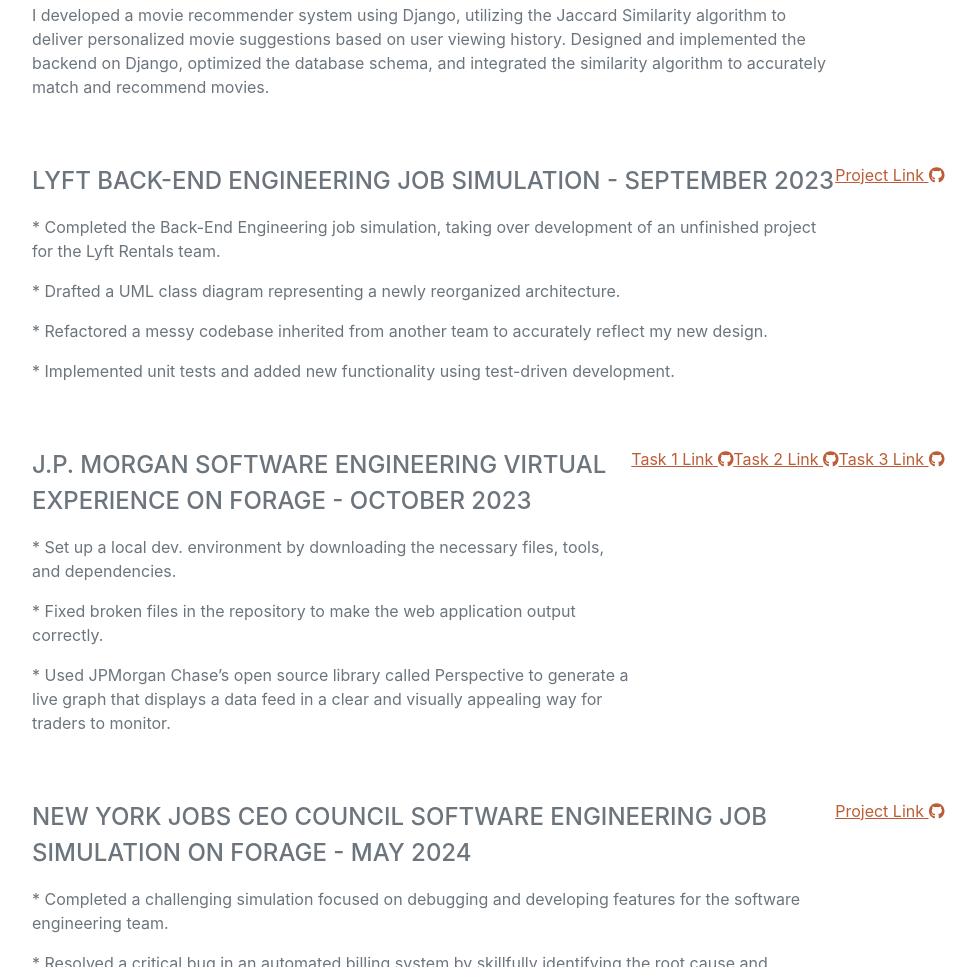
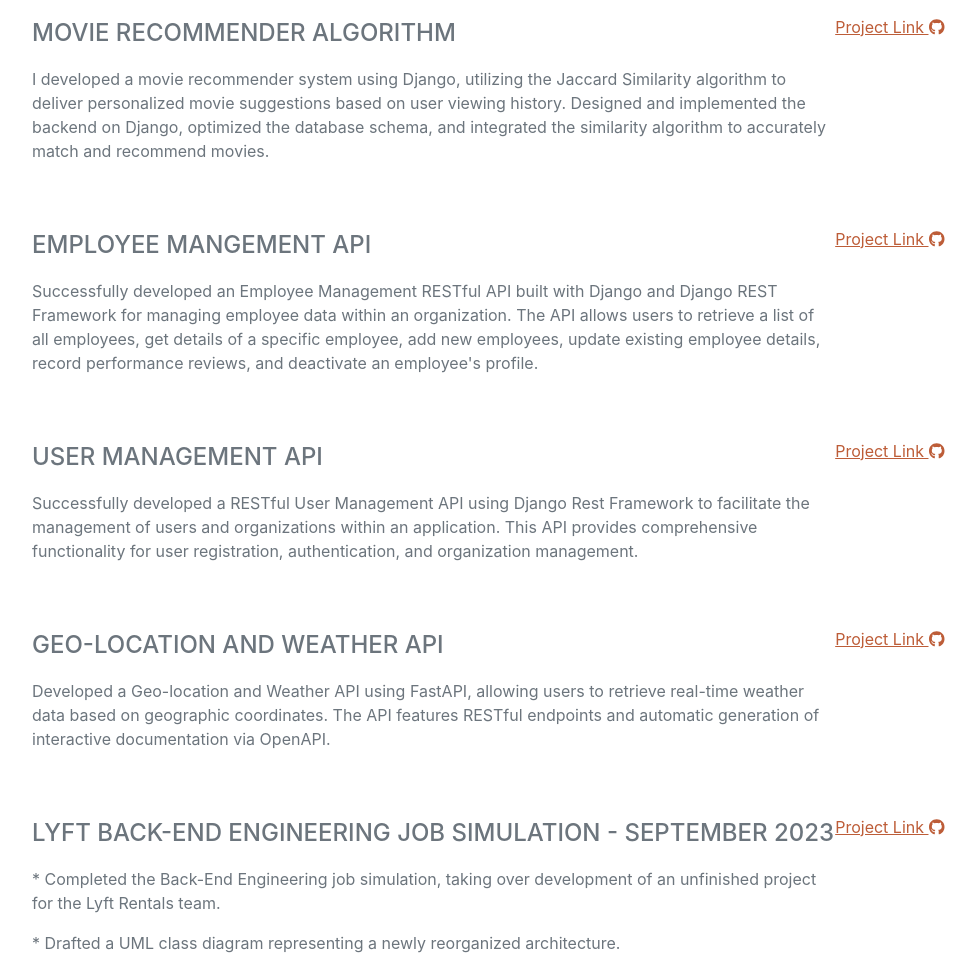
Before and after one commit to Samilincoln/Sam-Portfolio, a plain HTML site: page index.html in a window 1280 px wide. Shown: the part 2498-3465 px from the top of the page, without its empty margins (288-1264 px from the left). Drawn offline with nearby package versions, Linux system fonts and the light colour scheme; a web font is replaced by a local one.

Commit message:
Update index.html

```diff
--- a/index.html
+++ b/index.html
@@ -64,7 +64,9 @@
                         <div class="flex-grow-1">
                             <h3 class="mb-0">Back-End Intern</h3>
                             <div class="subheading mb-3">Internpulse</div>
-                            <p>Bring to the table win-win survival strategies to ensure proactive domination. At the end of the day, going forward, a new normal that has evolved from generation X is on the runway heading towards a streamlined cloud solution. User generated content in real-time will have multiple touchpoints for offshoring.</p>
+                            <p>Built a User Management API with Django Rest Framework and Flask</p>
+                            <p>Bulit an Employee Management Framework with employee performance rating and organization management features</p>
+                            <p>Collaborated on a real estate web application, akin to a greenhouse concept, using Django for the backend. My role involved working closely with the development team to design and implement features that facilitated property listings, searches, and user interactions.</p>
                         </div>
                         <div class="flex-shrink-0"><span class="text-primary">August 2024 - Present</span></div>
                     </div>
@@ -72,7 +74,9 @@
                         <div class="flex-grow-1">
                             <h3 class="mb-0">Back-End Intern</h3>
                             <div class="subheading mb-3">HNG11 Internship</div>
-                            <p>Bring to the table win-win survival strategies to ensure proactive domination. At the end of the day, going forward, a new normal that has evolved from generation X is on the runway heading towards a streamlined cloud solution. User generated content in real-time will have multiple touchpoints for offshoring.</p>
+                            <p>Built a Geo-location and weather API with FastAPI</p>
+                            <p>Bulit an Employee Management Framework with employee performance rating and organization management features.</p>
+                            <p>Collaborated with a team of 4 to design and implement the database of an AI image generator webapp</p>
                         </div>
                         <div class="flex-shrink-0"><span class="text-primary">July 2024 - August 2024</span></div>
                     </div>
@@ -80,7 +84,7 @@
                         <div class="flex-grow-1">
                             <h3 class="mb-0">Back-End Intern</h3>
                             <div class="subheading mb-3">Binacode</div>
-                            <p>Bring to the table win-win survival strategies to ensure proactive domination. At the end of the day, going forward, a new normal that has evolved from generation X is on the runway heading towards a streamlined cloud solution. User generated content in real-time will have multiple touchpoints for offshoring.</p>
+                            <p>Collaborated with other back-end interns to implement the backend of a Movie Streaming app.</p>
                         </div>
                         <div class="flex-shrink-0"><span class="text-primary">June 2024 - August 2024</span></div>
                     </div>
@@ -112,6 +116,27 @@
                             <p>I developed a movie recommender system using Django, utilizing the Jaccard Similarity algorithm to deliver personalized movie suggestions based on user viewing history. Designed and implemented the backend on Django, optimized the database schema, and integrated the similarity algorithm to accurately match and recommend movies.</p>
                         </div>
                         <div class="flex-shrink-0"><span class="text-primary"><a href="https://github.com/Samilincoln/Movie_Recommendation_Project/"> Project Link <i class="fa-brands fa-github"></i></a></span></div>
+                    </div>
+                    <div class="d-flex flex-column flex-md-row justify-content-between mb-5">
+                        <div class="flex-grow-1">
+                            <div class="subheading mb-3">Employee Mangement API</div>
+                            <p>Successfully developed an Employee Management RESTful API built with Django and Django REST Framework for managing employee data within an organization. The API allows users to retrieve a list of all employees, get details of a specific employee, add new employees, update existing employee details, record performance reviews, and deactivate an employee's profile.</p>
+                        </div>
+                        <div class="flex-shrink-0"><span class="text-primary"><a href="https://github.com/Samizie/Employee_Mangement_API"> Project Link <i class="fa-brands fa-github"></i></a></span></div>
+                    </div>
+                    <div class="d-flex flex-column flex-md-row justify-content-between mb-5">
+                        <div class="flex-grow-1">
+                            <div class="subheading mb-3">User Management API</div>
+                            <p>Successfully developed a RESTful User Management API using Django Rest Framework to facilitate the management of users and organizations within an application. This API provides comprehensive functionality for user registration, authentication, and organization management.</p>
+                        </div>
+                        <div class="flex-shrink-0"><span class="text-primary"><a href="https://github.com/Samilincoln/HNG_Internship_Backend/tree/main/Stage2"> Project Link <i class="fa-brands fa-github"></i></a></span></div>
+                    </div>
+                    <div class="d-flex flex-column flex-md-row justify-content-between mb-5">
+                        <div class="flex-grow-1">
+                            <div class="subheading mb-3">Geo-location and weather API</div>
+                            <p>Developed a Geo-location and Weather API using FastAPI, allowing users to retrieve real-time weather data based on geographic coordinates. The API features RESTful endpoints and automatic generation of interactive documentation via OpenAPI.</p>
+                        </div>
+                        <div class="flex-shrink-0"><span class="text-primary"><a href="https://github.com/Samilincoln/HNG_Internship_Backend/tree/main/Stage1"> Project Link <i class="fa-brands fa-github"></i></a></span></div>
                     </div>
                     <div class="d-flex flex-column flex-md-row justify-content-between mb-5">
                         <div class="flex-grow-1">
```
